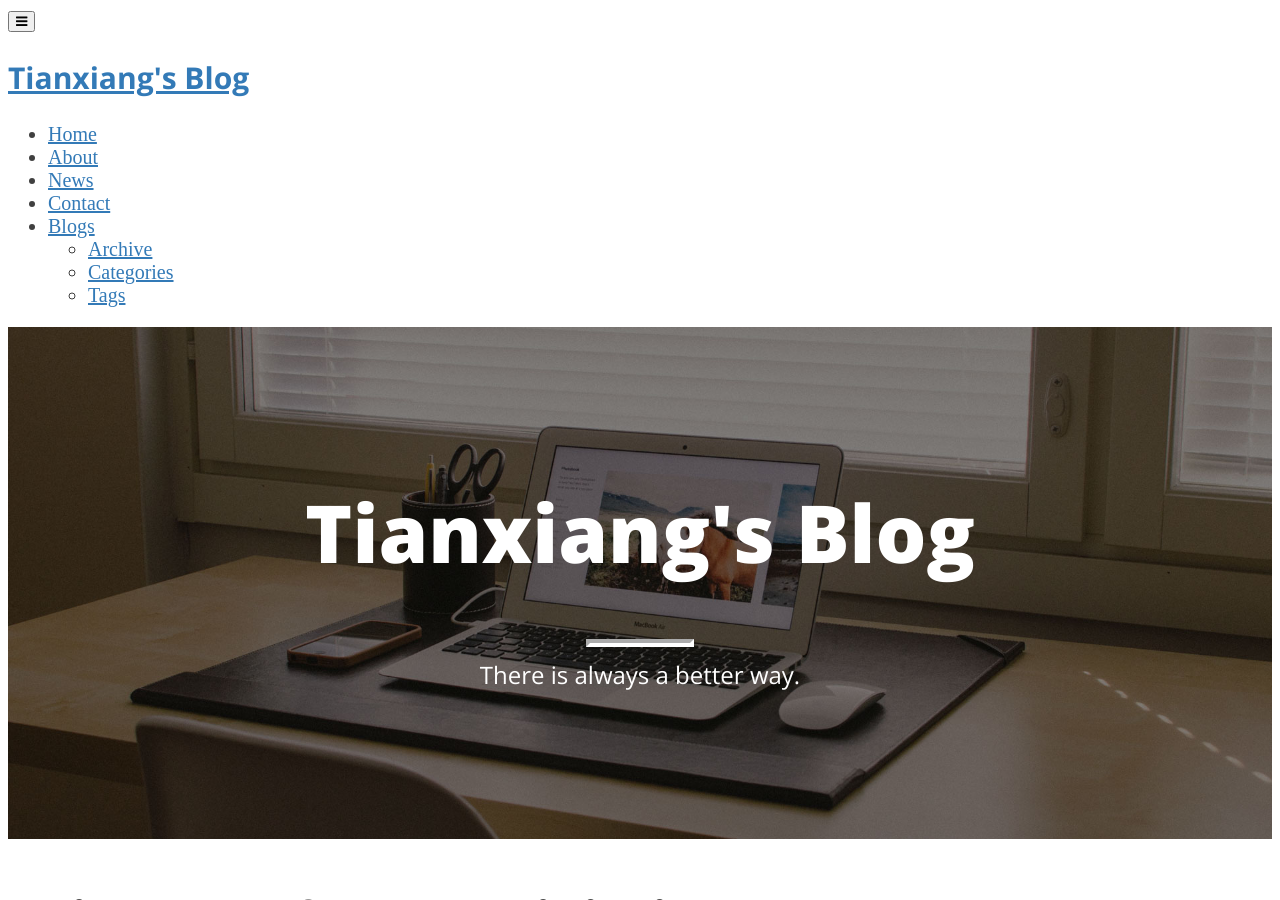
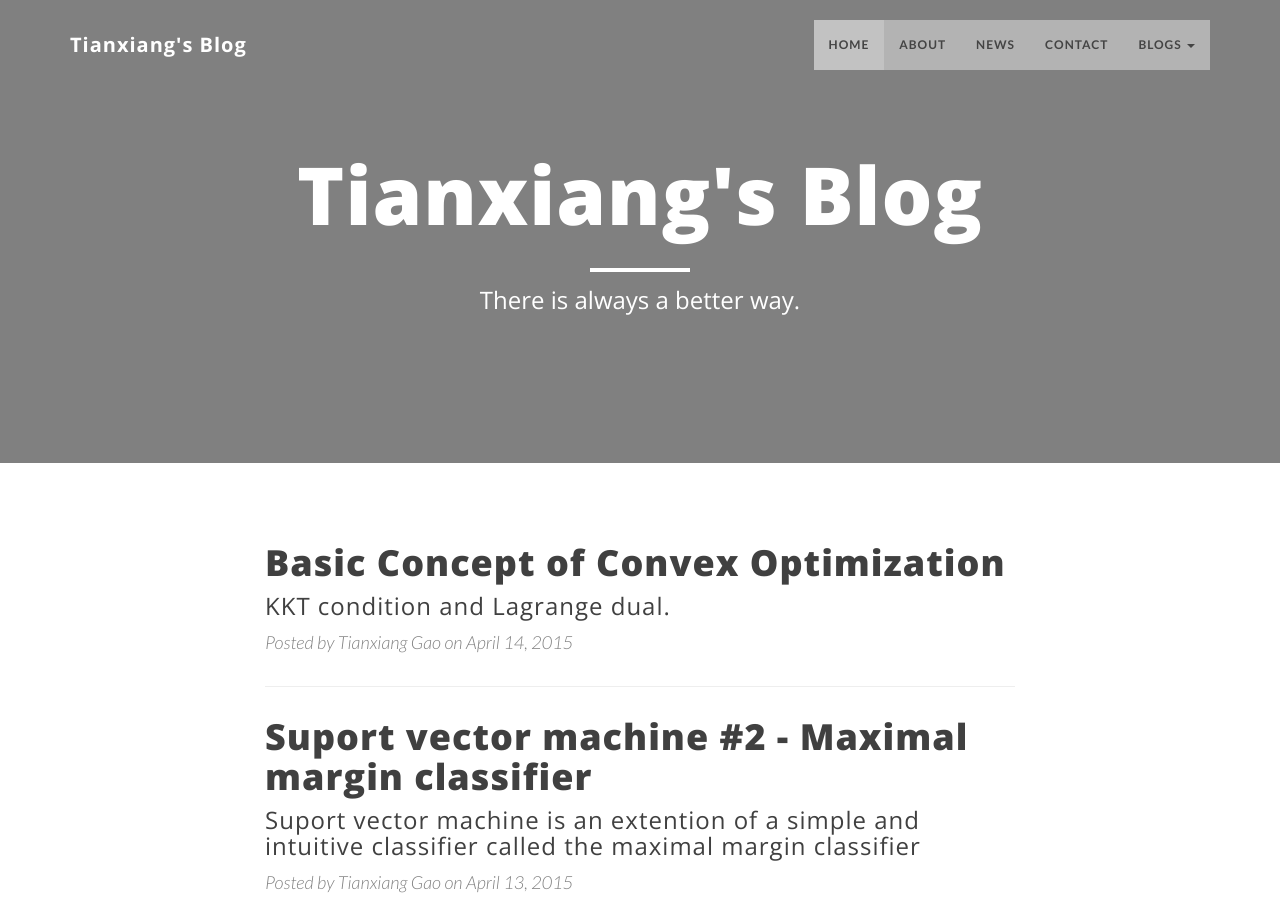
Before and after one commit to xuanix/blogs, a Jekyll site: the page built from index.html, in a window 1280 px wide and 900 px high. Built offline with Jekyll 4.4.1, drawn with Linux system fonts in a browser that asks for light colours; nearby versions of some CDN libraries; library files that are not in the unit come from our copies; the list of posts is cut into pages by our own code; comment, search, counter and statistics services are not loaded.

Commit message:
Fixed css

```diff
--- a/_config.yml
+++ b/_config.yml
@@ -3,7 +3,7 @@
 header-img: img/home-bg.jpg
 email: gaotx88@gmail.com
 description: "Write your site description here. It will be used as your sites meta description as well!"
-baseurl: "/blogs"
+baseurl: "blogs"
 url: "http://gaotx.com"
 
 # Build settings
--- a/_includes/head.html
+++ b/_includes/head.html
@@ -8,9 +8,9 @@
 
     <title>{% if page.title %}{{ page.title }} - {{ site.title }}{% else %}{{ site.title }}{% endif %}</title>
 
-    <!-- Bootstrap Core CSS
-    <link rel="stylesheet" href="{{ "/css/bootstrap.css" | prepend: site.baseurl }}">
-    <link rel="stylesheet" href="{{ "/css/style.css" | prepend: site.baseurl }}">
+    <!-- Bootstrap Core CSS -->
+    <link rel="stylesheet" href="{{ "/css/bootstrap.css" }}">
+    <link rel="stylesheet" href="{{ "/css/style.css" }}">
 
     <!-- Custom CSS -->
     <link rel="stylesheet" href="{{ "/css/clean-blog.css" }}">
```
